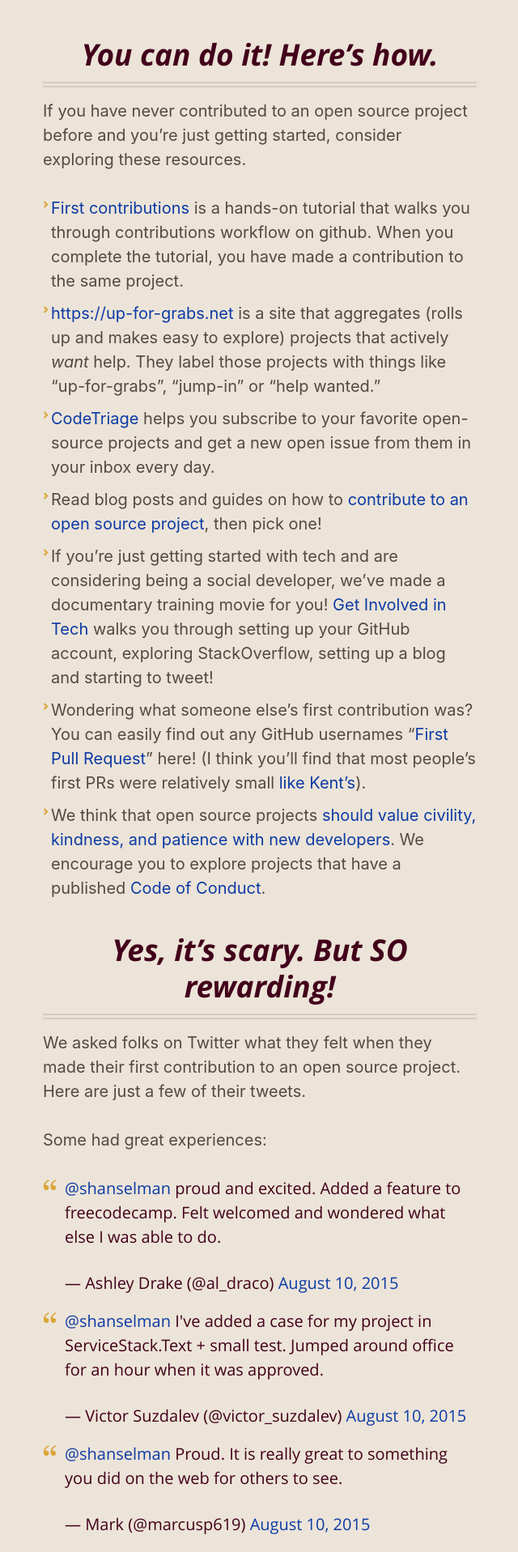
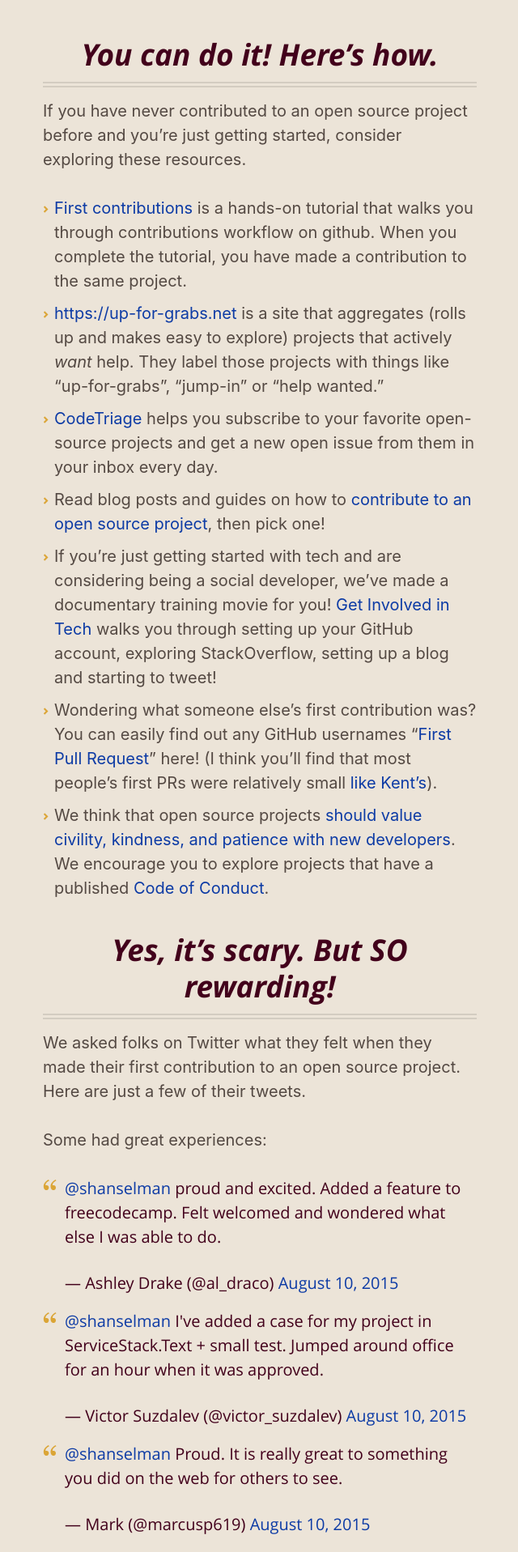
Before and after one commit to shanselman/firsttimersonly, a Jekyll site: the page built from index.md, in a window 1280 px wide. Shown: the part 593-2510 px from the top of the page at 81% size, without its empty margins (319-959 px from the left). Built offline with Jekyll 4.4.1, drawn with Linux system fonts in a browser that asks for light colours; nearby versions of some CDN libraries; comment, search, counter and statistics services are not loaded; our own code applies the rules of GitHub Pages for plain Markdown files.

Commit message:
adjust stylings

```diff
--- a/stylesheets/screen.css
+++ b/stylesheets/screen.css
@@ -318,7 +318,8 @@ footer span.ribbon-inner p {
   margin: 0;
   color: #e69b95;
   font: bold italic 12px/1 Georgia, Times, “Times New Roman”, serif;
-  padding-bottom:4px;
+  padding-bottom: 5px;
+  padding-top: 5px;
 }
 
 footer span.ribbon-inner a {
@@ -415,8 +416,8 @@ ul {
 }
 
 ul li {
-  padding-left: 10px;
-  background: transparent url(../images/chevron.png) left 6px no-repeat;
+  padding-left: 14px;
+  background: transparent url(../images/chevron.png) left 12px no-repeat;
 }
 
 blockquote {
```
